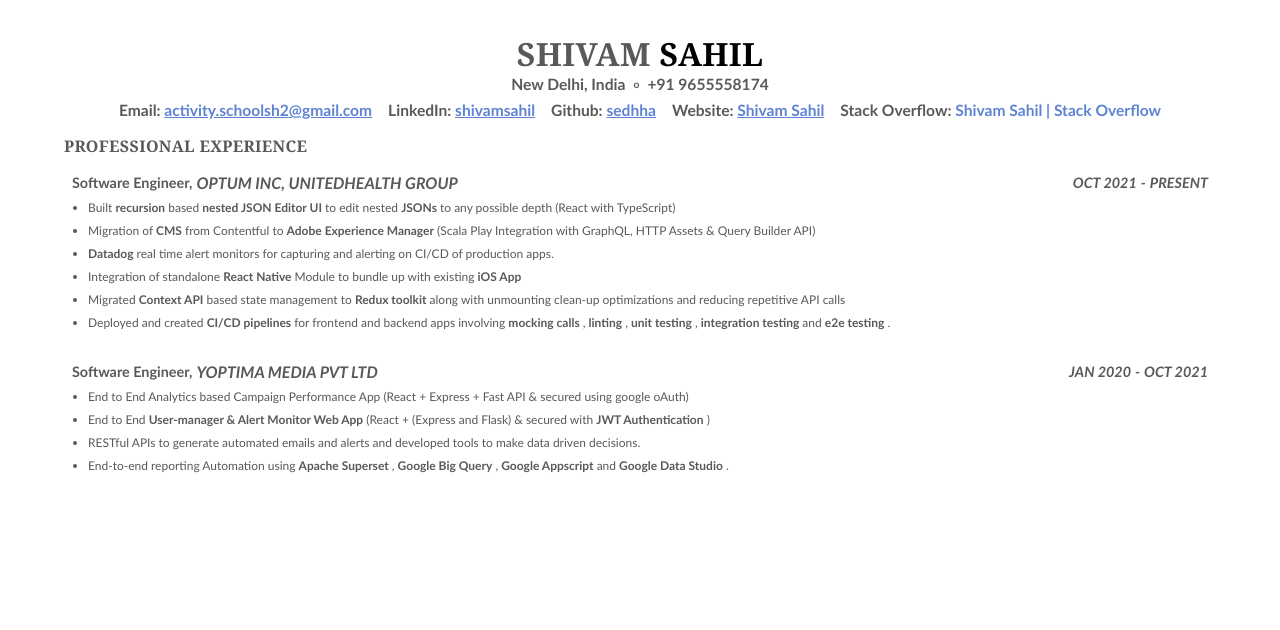
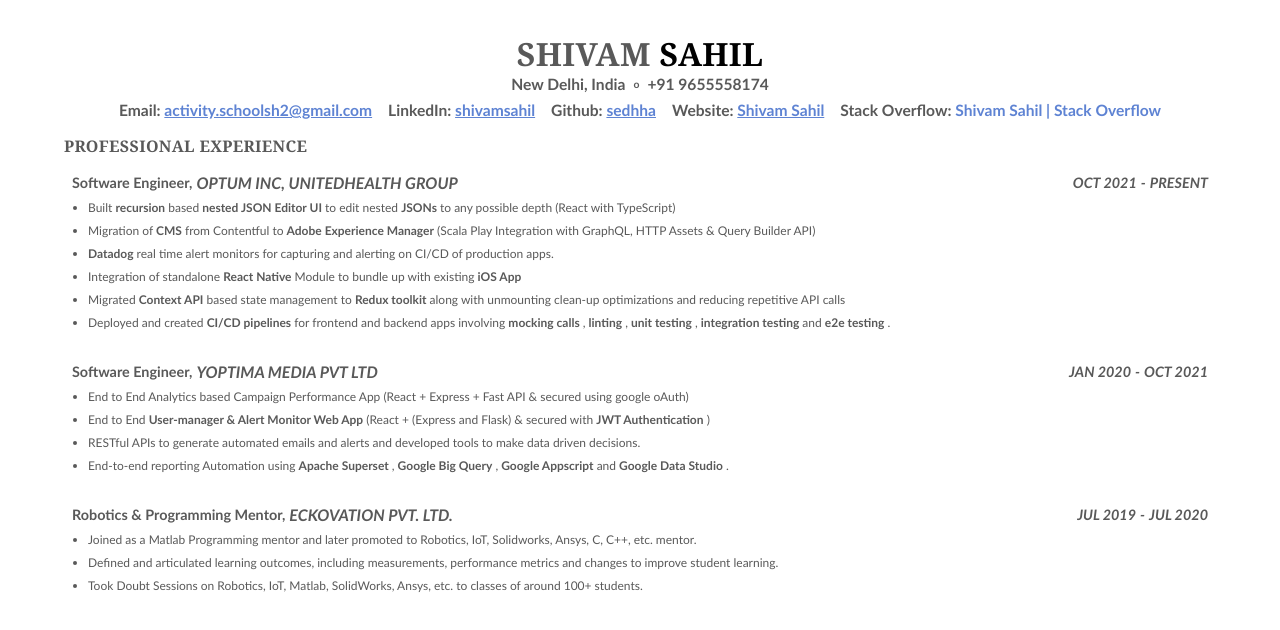
Before and after one commit to sedhha/cviator, a Next.js app: page /templates/classic/classic-bnw in a window 1280 px wide. Shown: the top 630 px of the page. Built offline with nearby package versions, Linux system fonts and the light colour scheme.

Commit message:
Added experience in object

```diff
--- a/src/app/templates/classic/classic-bnw/components/ProfessionalExperience.jsx
+++ b/src/app/templates/classic/classic-bnw/components/ProfessionalExperience.jsx
@@ -82,6 +82,29 @@ const professionalExperiences = [
 			},
 		],
 	},
+	{
+		title: 'Robotics & Programming Mentor',
+		org: 'eckovation pvt. ltd.',
+		startDate: 1562956200000,
+		endDate: 1594578600000,
+		bullets: [
+			{
+				pointer:
+					'Joined as a Matlab Programming mentor and later promoted to Robotics, IoT, Solidworks, Ansys, C, C++, etc. mentor.',
+				highlights: [],
+			},
+			{
+				pointer:
+					'Defined and articulated learning outcomes, including measurements, performance metrics and changes to improve student learning.',
+				highlights: [],
+			},
+			{
+				pointer:
+					'Took Doubt Sessions on Robotics, IoT, Matlab, SolidWorks, Ansys, etc. to classes of around 100+ students.',
+				highlights: [],
+			},
+		],
+	},
 ];
 
 function getMonthAndYear(timestamp) {
@@ -107,6 +130,7 @@ function getMonthAndYear(timestamp) {
 
 function generateStrongText(input) {
 	const { pointer, highlights } = input;
+	if (!highlights.length) return [<>{pointer}</>];
 	const nodes = [];
 	let remainingText = pointer;
 
```
